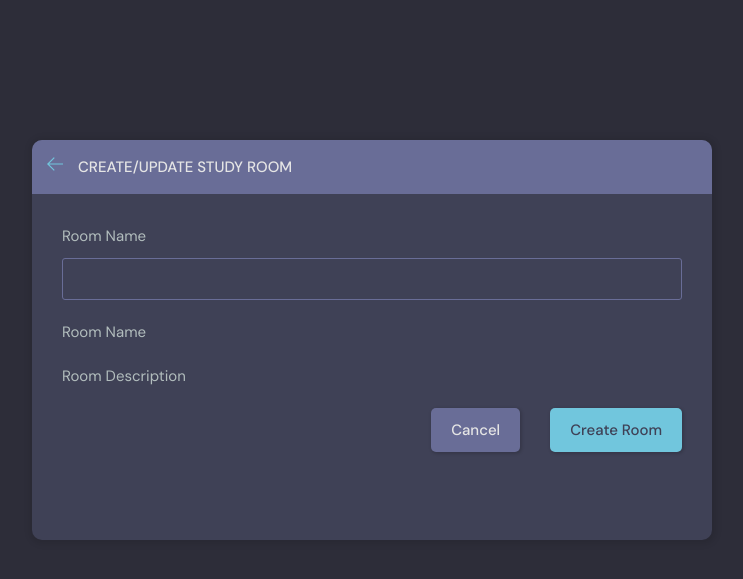
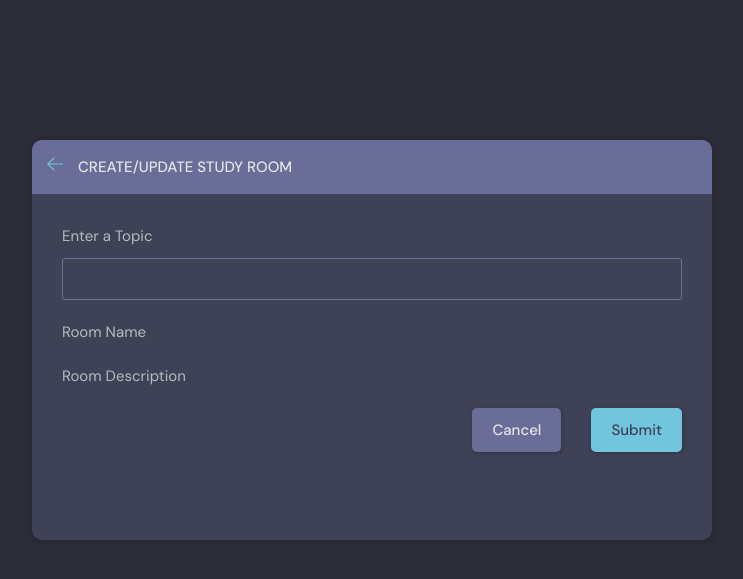
Before and after one commit to GabrielKozlowski/LearningDjango, a Django app: template FirstLesson/base/templates/base/room_form.html in a window 1280 px wide. Shown: the part 76-655 px from the top of the page, without its empty margins (268-1011 px from the left). Run offline with Django 4.2, Linux system fonts and the light colour scheme; the template is opened without the code that fills it, so the values that code supplies are empty.

Commit message:
adding update-topic function

```diff
--- a/FirstLesson/base/templates/base/room_form.html
+++ b/FirstLesson/base/templates/base/room_form.html
@@ -27,8 +27,8 @@
           {% csrf_token %}
 
           <div class="form__group">
-            <label for="room_topic">Room Name</label>
-            <input required type="text" name="topic" list="topic-list" />
+            <label for="room_topic">Enter a Topic</label>
+            <input required type="text" value="{{room.topic.name}}" name="topic" list="topic-list" />
             <datalist id="topic-list">
 
               <select id="room_topic">
@@ -53,7 +53,7 @@
 
           <div class="form__action">
             <a class="btn btn--dark" href="index.html">Cancel</a>
-            <button class="btn btn--main" type="submit">Create Room</button>
+            <button class="btn btn--main" type="submit">Submit</button>
           </div>
         </form>
       </div>
```
Also changed, not shown: FirstLesson/base/views.py (+9 -6 lines), FirstLesson/db.sqlite3.
